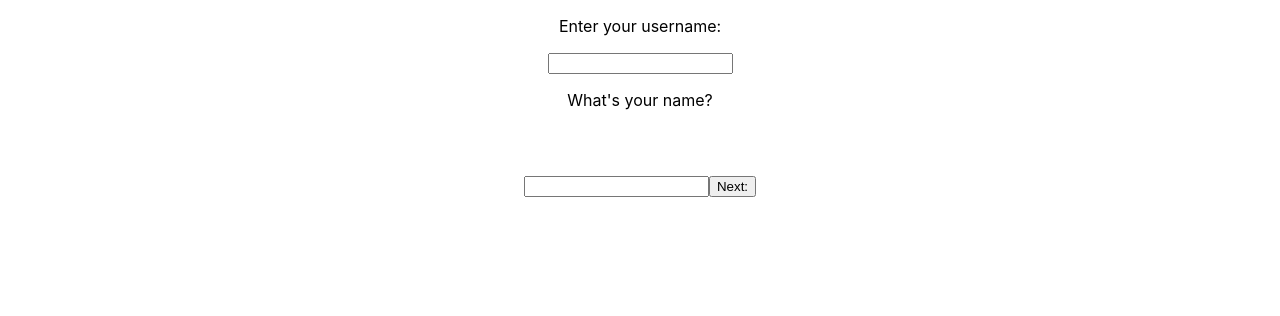
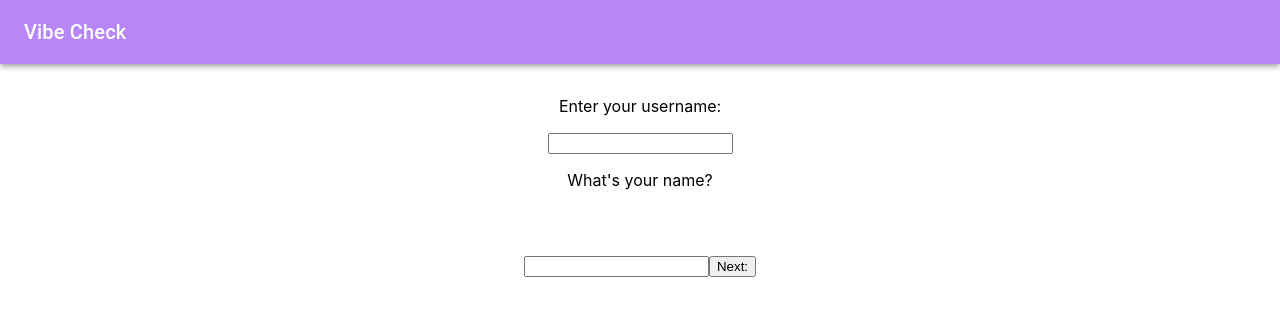
Before and after one commit to pdhanoa/vibe-check, a React (Create React App) app: page / in a window 1280 px wide. Shown: the top 316 px of the page. Built offline with nearby package versions, Linux system fonts and the light colour scheme.

Commit message:
title bar

```diff
--- a/package.json
+++ b/package.json
@@ -3,9 +3,14 @@
   "version": "0.1.0",
   "private": true,
   "dependencies": {
+    "@emotion/react": "^11.9.0",
+    "@emotion/styled": "^11.8.1",
+    "@material-ui/core": "^4.12.4",
+    "@mui/material": "^5.8.1",
     "@testing-library/jest-dom": "^5.16.4",
     "@testing-library/react": "^13.3.0",
     "@testing-library/user-event": "^13.5.0",
+    "mui": "0.0.1",
     "react": "^18.1.0",
     "react-dom": "^18.1.0",
     "react-scripts": "5.0.1",
--- a/src/App.css
+++ b/src/App.css
@@ -28,6 +28,10 @@
   color: #61dafb;
 }
 
+.title {
+  padding-bottom: 80px;
+}
+
 /* @keyframes App-logo-spin {
   from {
     transform: rotate(0deg);
--- a/src/App.js
+++ b/src/App.js
@@ -1,9 +1,11 @@
 import './App.css';
 import { Body } from './Body.js';
+import Title from './Title.js';
 
 function App() {
   return (
     <div className="App">
+      <Title/>
       <Body/>
     </div>
   );
--- /dev/null
+++ b/src/Title.js
@@ -0,0 +1,25 @@
+import React, { useState } from "react";
+import AppBar from "@mui/material/AppBar";
+import Toolbar from "@mui/material/Toolbar";
+import Typography from "@mui/material/Typography";
+
+/*
+Purple title bar displaying app name.
+*/
+
+const Title = () => {
+
+
+  return (
+    <div className ="title">
+      <AppBar position="fixed" style={{ background: " #b786f7" }}>
+
+        <Toolbar color="purple">
+          <Typography variant="h6">Vibe Check</Typography>
+
+        </Toolbar>
+      </AppBar>
+    </div>
+  );
+};
+export default Title;
```
Also changed, not shown: 1 other file (tests, documents, lock files or other folders).
